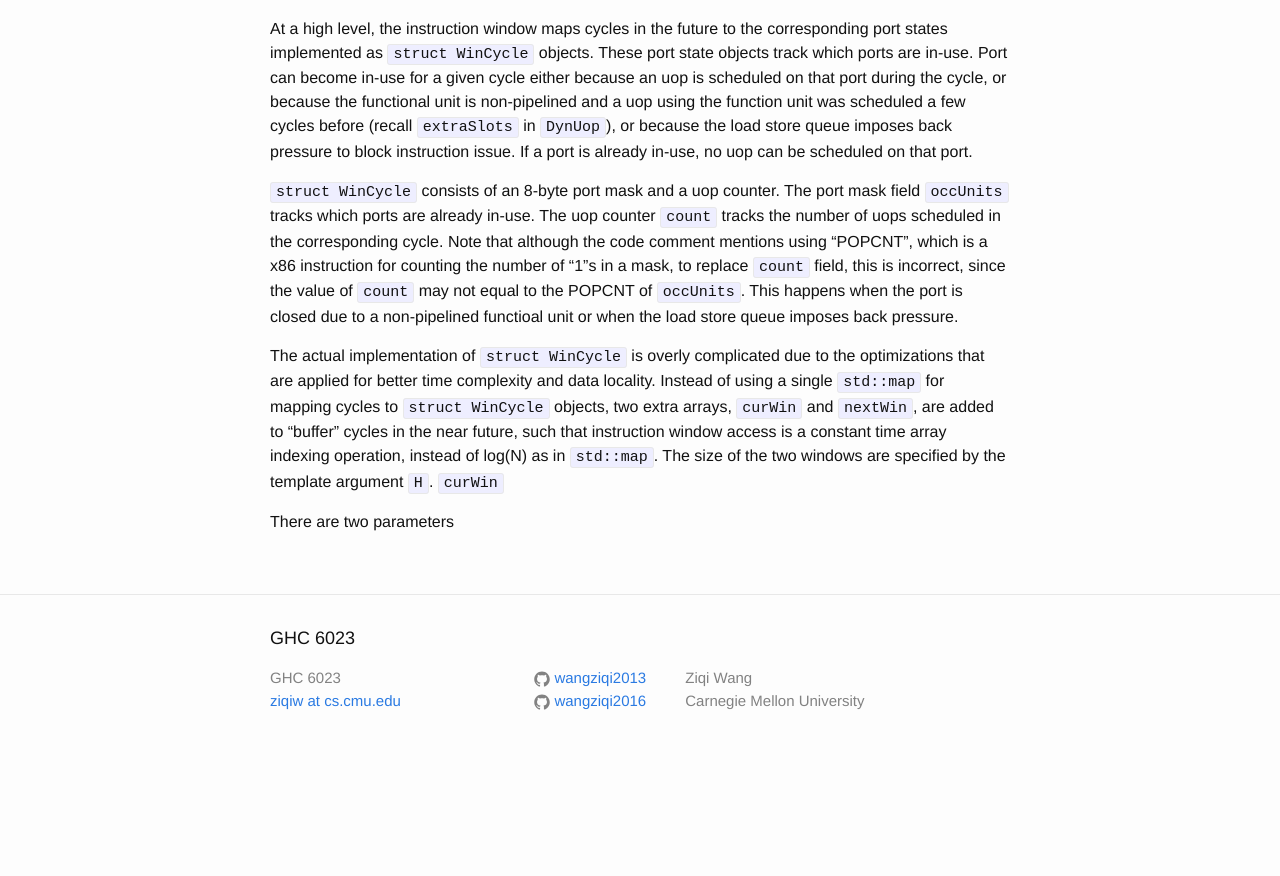
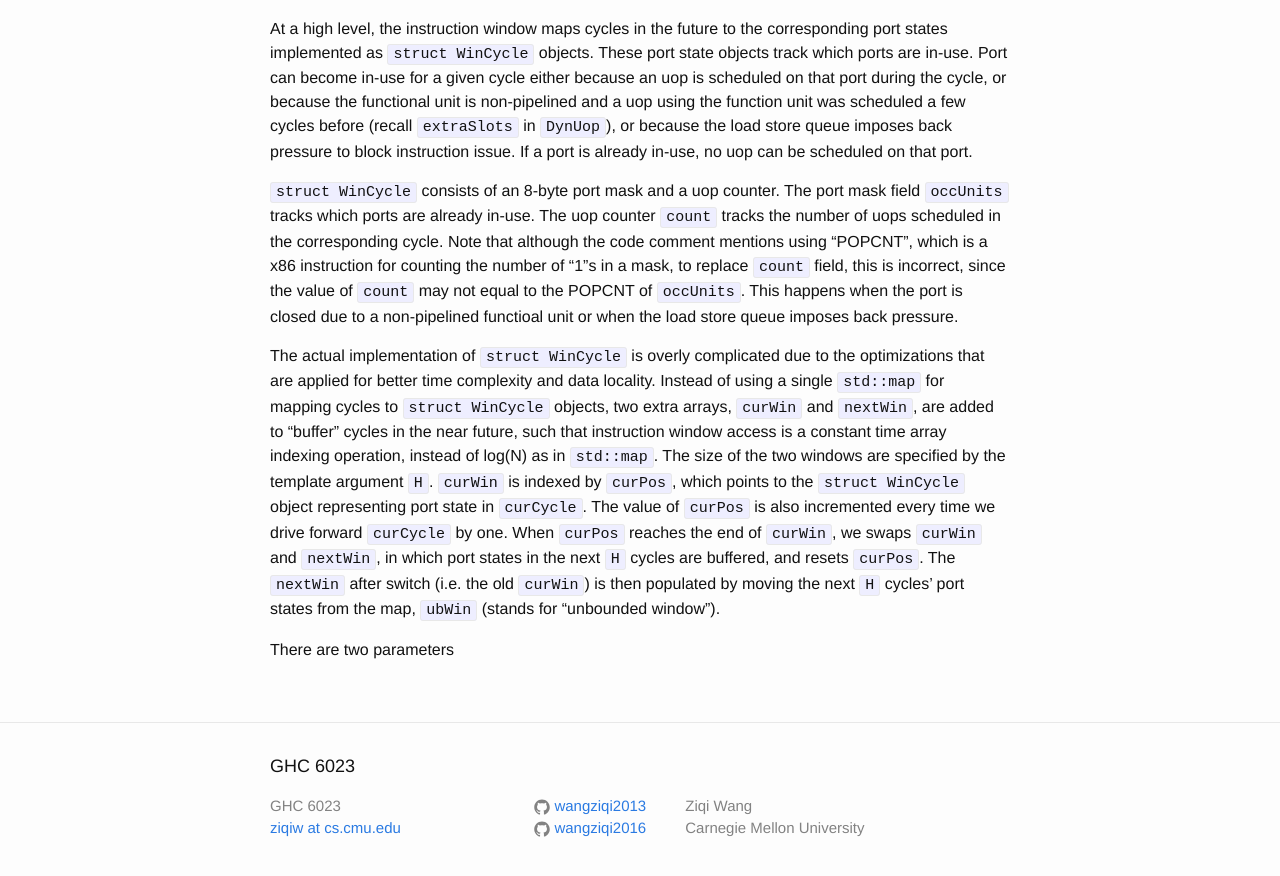
Before and after one commit to wangziqi2013/wangziqi2013.github.io, a Jekyll site: the page built from _posts/2019-12-31-zsim-microarch.markdown, in a window 1280 px wide and 900 px high, scrolled down 14421 px. Shown: the top 876 px of the window. Built offline with Jekyll 4.4.1, drawn with Linux system fonts in a browser that asks for light colours; before the commit the page ends 15193 px from its top, so only the background shows below that.

Commit message:
Finish window

```diff
--- a/_posts/2019-12-31-zsim-microarch.markdown
+++ b/_posts/2019-12-31-zsim-microarch.markdown
@@ -531,6 +531,10 @@ The actual implementation of `struct WinCycle` is overly complicated due to the
 for better time complexity and data locality. Instead of using a single `std::map` for mapping cycles to `struct WinCycle`
 objects, two extra arrays, `curWin` and `nextWin`, are added to "buffer" cycles in the near future, such that instruction
 window access is a constant time array indexing operation, instead of log(N) as in `std::map`. The size of the two windows
-are specified by the template argument `H`. `curWin`
+are specified by the template argument `H`. `curWin` is indexed by `curPos`, which points to the `struct WinCycle` object
+representing port state in `curCycle`. The value of `curPos` is also incremented every time we drive forward `curCycle`
+by one. When `curPos` reaches the end of `curWin`, we swaps `curWin` and `nextWin`, in which port states in the next `H`
+cycles are buffered, and resets `curPos`. The `nextWin` after switch (i.e. the old `curWin`) is then populated by moving
+the next `H` cycles' port states from the map, `ubWin` (stands for "unbounded window").
 
 There are two parameters
```
